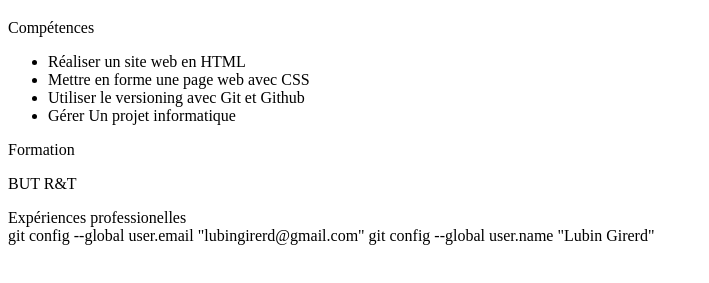
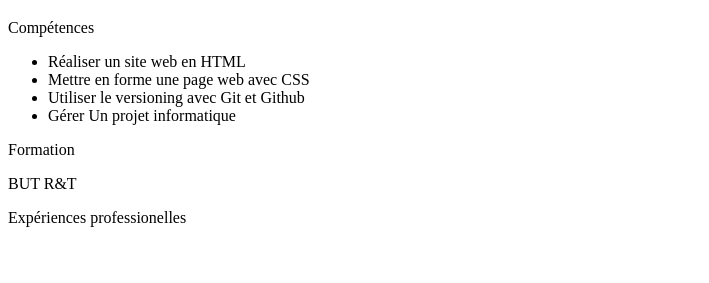
Before and after one commit to lurnot3k/Site-Web-R109, a plain HTML site: page index.html in a window 1280 px wide. Shown: the part 61-344 px from the top of the page, without its empty margins (0-709 px from the left). Drawn offline with Linux system fonts and the light colour scheme.

Commit message:
First commit

```diff
--- a/index.html
+++ b/index.html
@@ -21,6 +21,3 @@
     </main>
 </body>
 </html>
-
-git config --global user.email "lubingirerd@gmail.com"
-git config --global user.name "Lubin Girerd"
```
